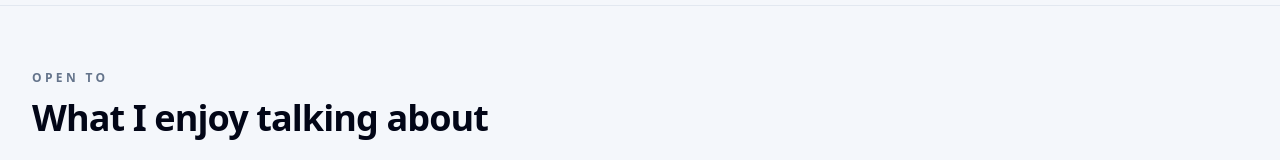
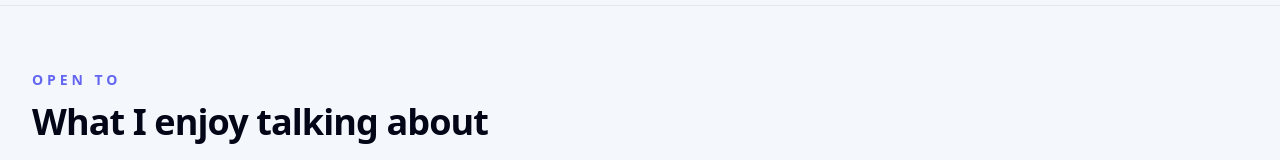
Before and after one commit to aruneshk30/Website, a Next.js app: page /connect in a window 1280 px wide. Shown: the part 372-532 px from the top of the page. Built offline with nearby package versions, Linux system fonts and the light colour scheme.

Commit message:
Update section-heading.tsx

```diff
--- a/components/section-heading.tsx
+++ b/components/section-heading.tsx
@@ -9,7 +9,7 @@ export function SectionHeading({
 }) {
   return (
     <div className="max-w-3xl">
-      <p className="mb-3 text-xs font-semibold uppercase tracking-[0.28em] text-slate-500">{eyebrow}</p>
+      <p className="mb-3 text-sm font-semibold uppercase tracking-[0.28em] text-indigo-500">{eyebrow}</p>
       <h2 className="text-3xl font-semibold tracking-tight text-slate-950 md:text-4xl">{title}</h2>
       <p className="mt-4 text-base leading-7 text-slate-600">{subtitle}</p>
     </div>
```
